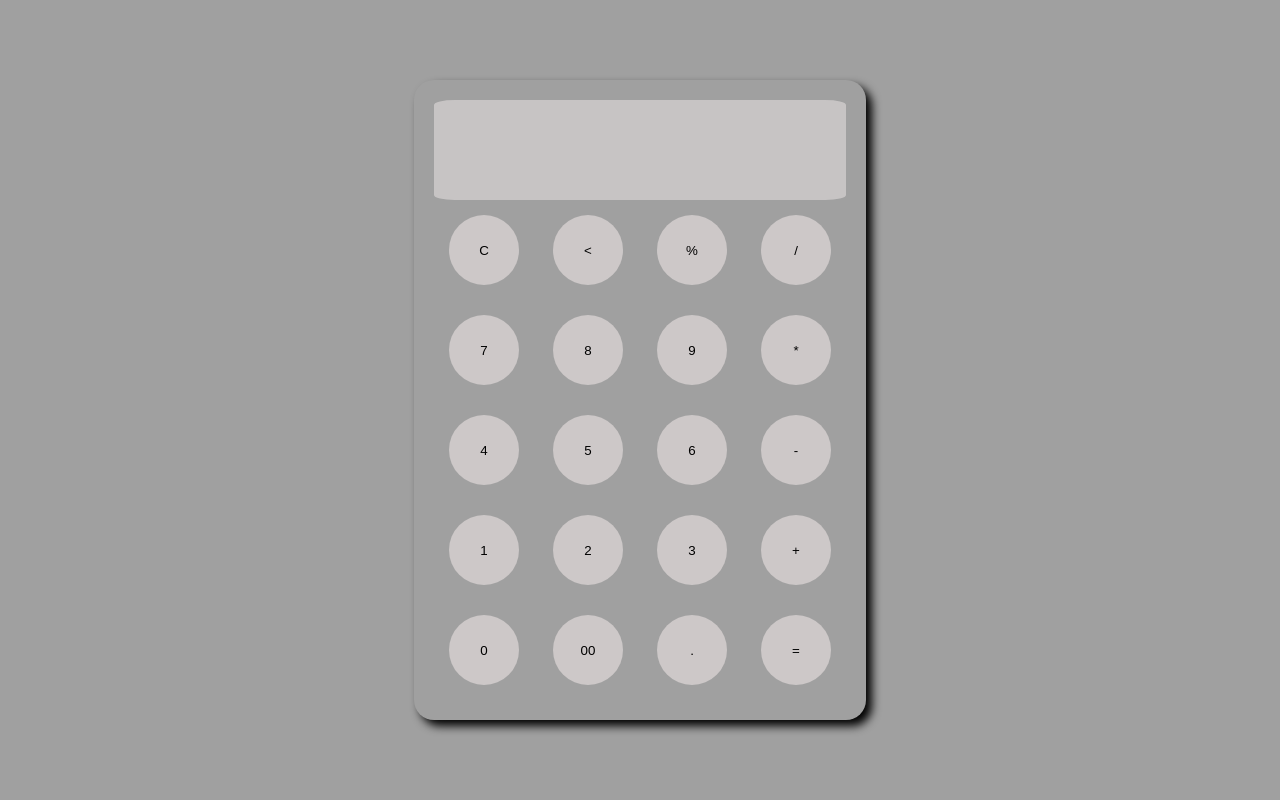
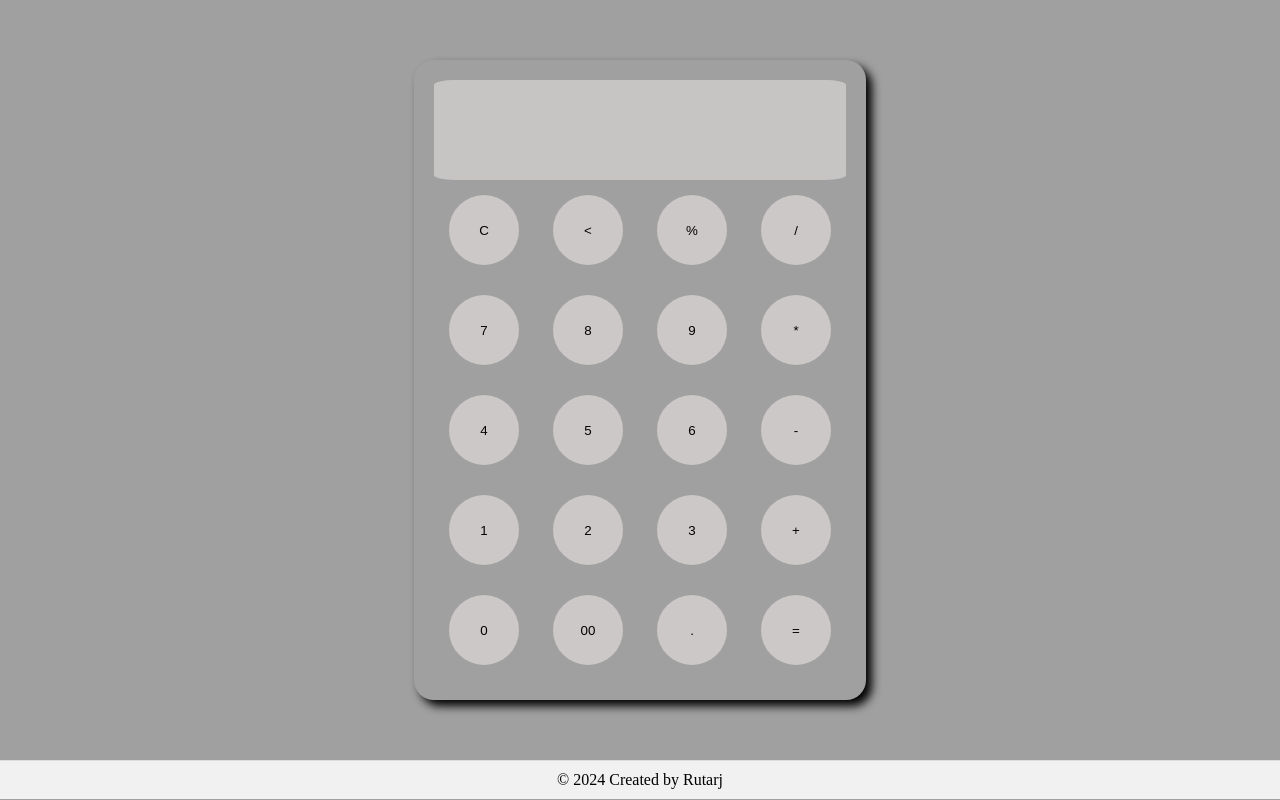
Before and after one commit to rutarj/Calculator, a plain HTML site: page index.html in a window 1280 px wide. Drawn offline with Linux system fonts and the light colour scheme.

Commit message:
Footer added

```diff
--- a/index.html
+++ b/index.html
@@ -45,6 +45,10 @@
         </div>
 
     </div>
+
+
+
     <script src ="script.js"></script>
+    <p>© 2024 Created by Rutarj</p>
 </body>
 </html>
--- a/style.css
+++ b/style.css
@@ -8,7 +8,7 @@ body{
 }
 
 .container{
-    height: 100vh;
+    height: 95vh;
     width: 100%;
     display: flex;
    justify-content: center;
@@ -43,3 +43,10 @@ button{
     background-color: rgba(235, 229, 229, 0.514);
 
 }
+
+p {
+    text-align: center;
+    padding: 10px;
+    background-color: #f1f1f1;
+    border-top: 1px solid #ddd;
+}
```
